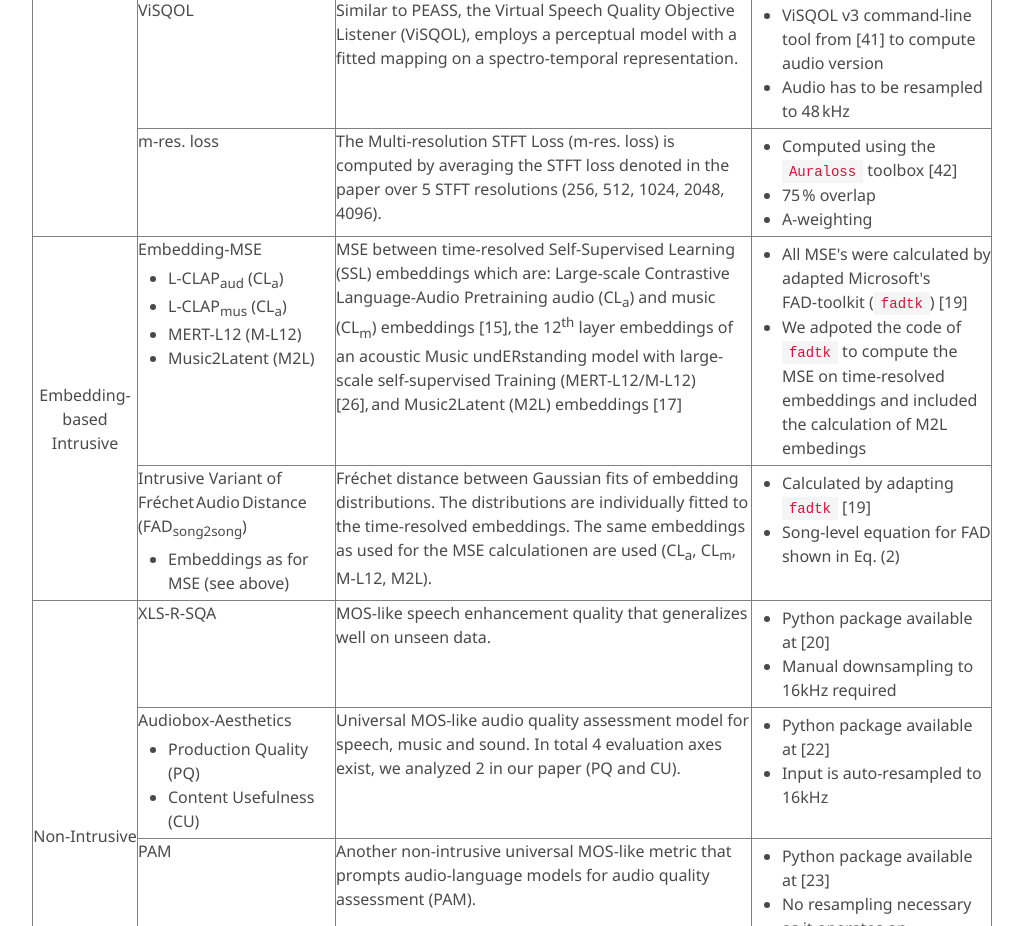
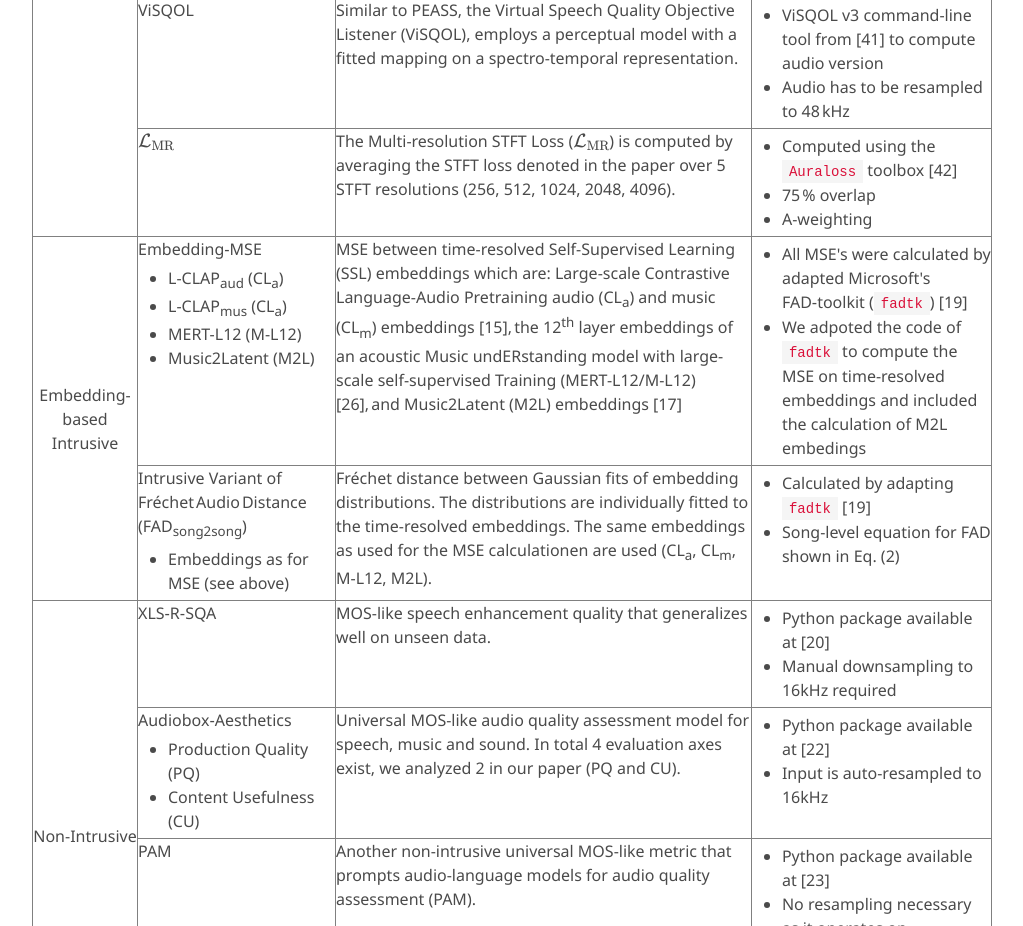
Before and after one commit to pablebe/gensvs_eval_companion_page, a website: page index.html in a window 1280 px wide. Shown: the part 3635-4561 px from the top of the page, without its empty margins (128-1151 px from the left). Drawn offline with nearby package versions, Linux system fonts and the light colour scheme; some icons are missing; a web font is replaced by a local one.

Commit message:
adds correct symbol for multi-resolution loss

```diff
--- a/index.html
+++ b/index.html
@@ -45,6 +45,8 @@
   <script src="static/js/bulma-carousel.min.js"></script>
   <script src="static/js/bulma-slider.min.js"></script>
   <script src="static/js/index.js"></script>
+  <script src="https://cdn.jsdelivr.net/npm/mathjax@3/es5/tex-mml-chtml.js" async></script>
+
 </head>
 <body>
 
@@ -278,8 +280,8 @@ trogram MAE from [29]</li><li>Batch size: 1</li><li>Trained on stereo audio <li>
       <td><ul><li>ViSQOL v3 command-line tool from [41] to compute audio version</li><li>Audio has to be resampled to 48 kHz</li></ul></td>
     </tr>
     <tr>
-      <td>m‑res. loss</td>
-      <td>The Multi-resolution STFT Loss (m-res. loss) is computed by averaging the STFT loss denoted in the paper over 5 STFT resolutions (256, 512, 1024, 2048, 4096).</td>
+      <td>\( \mathcal{L}_{\text{MR}} \)</td>
+      <td>The Multi-resolution STFT Loss (\( \mathcal{L}_{\text{MR}} \)) is computed by averaging the STFT loss denoted in the paper over 5 STFT resolutions (256, 512, 1024, 2048, 4096).</td>
       <td><ul><li>Computed using the <code>Auraloss</code> toolbox [42]</li><li>75 % overlap</li><li>A-weighting</li></ul></td>
     </tr>
     <tr>
```
